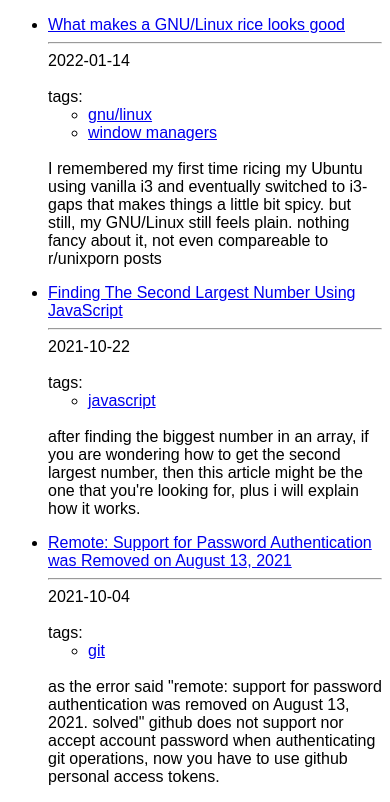
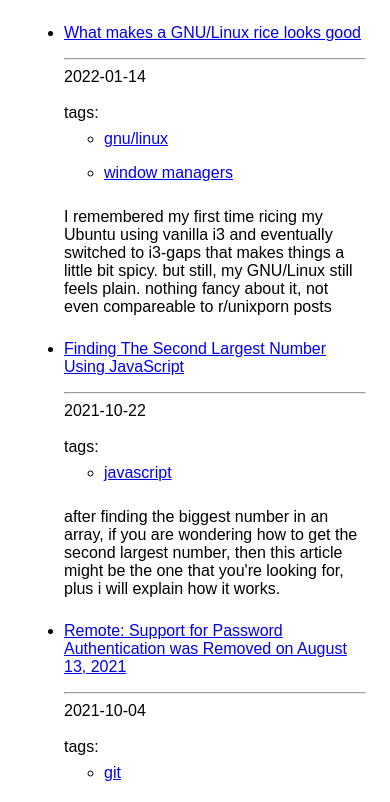
Before and after one commit to youkwhd/youkwhd.com, a Next.js app: page /blog in a window 390 px wide. Shown: the top 802 px of the page. Built offline with nearby package versions, Linux system fonts and the light colour scheme.

Commit message:
add style rules

```diff
--- a/styles/globals.css
+++ b/styles/globals.css
@@ -1,34 +1,27 @@
-/* * { */
-/* 	padding: 0; */
-/* 	margin: 0; */
-/* 	box-sizing: border-box; */
-/* } */
-
 body {
-	font-size: 16px;
-    /* line-height: 22px; */
     font-family: sans-serif;
-}
-
-table {
-    border-collapse: collapse;
-    width: 100%;
-}
-
-th, td {
-    padding: 8px;
-    vertical-align: top;
-    border: 1px solid #406080;
-}
-
-h2 {
-    padding-top: 20px;
+    max-width: 100ex;
+    padding: 0 3em 0 3em;
 }
 
 pre {
 	overflow: auto;
 }
 
-.title {
-    width: 40%;
+p {
+    text-align: justify;
 }
+
+li {
+    padding: .5em 0 .5em 0;
+}
+
+.no-padding {
+    padding: 0;
+}
+
+@media (max-width: 500px) {
+    body {
+        padding: 0 1em 0 1em;
+    }
+}
```
